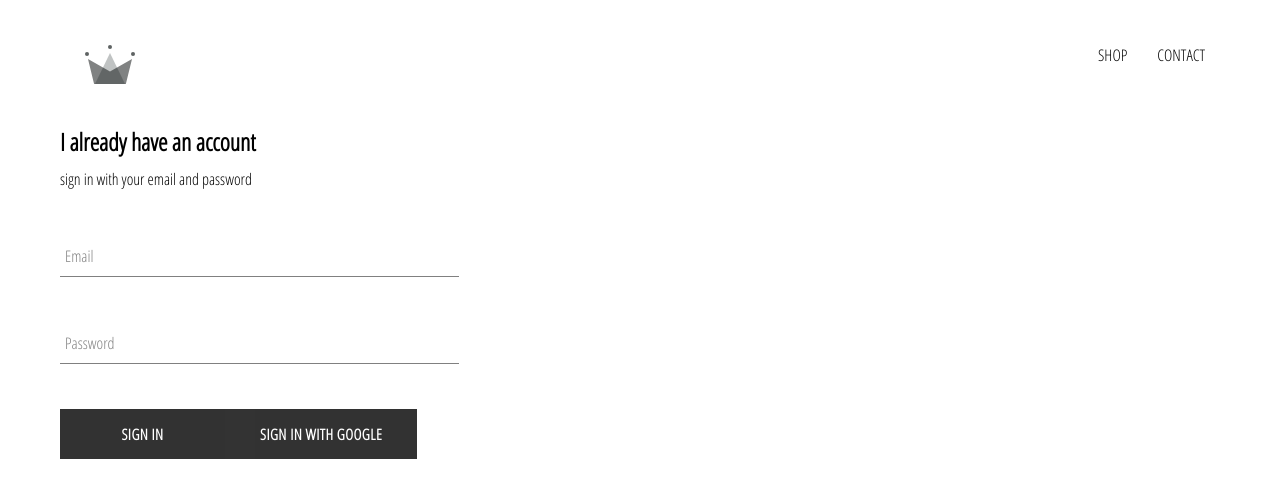
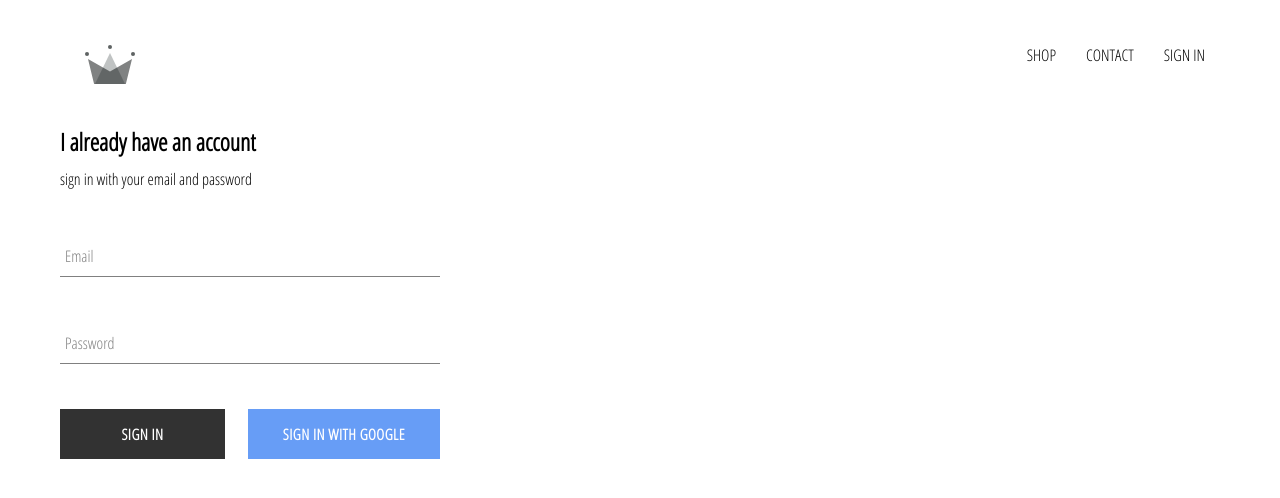
Before and after one commit to ed828a/ecom-cloth-store, a React (Create React App) app: page /signin in a window 1280 px wide. Shown: the top 498 px of the page. Built offline with nearby package versions, Linux system fonts and the light colour scheme; no server answers.

Commit message:
add sign-in and sign-out with google account

```diff
--- a/src/App.css
+++ b/src/App.css
@@ -17,3 +17,7 @@
   font-family: 'Open Sans Condensed';
   padding: 20px 60px;
 }
+
+* {
+  box-sizing: border-box;
+}
--- a/src/App.js
+++ b/src/App.js
@@ -1,23 +1,63 @@
-import React from 'react';
+import React, { Component } from 'react'
 import './App.css';
 import HomePage from './pages/homepage/HomePage';
 import { Switch, Route } from 'react-router-dom'
 import ShopPage from './pages/shoppage/ShopPage';
 import Header from './component/header/Header';
 import SignInSignUp from './component/sign-in-sign-up/SignInSignUp';
+import { auth } from './firebase/firebase.utils'
 
-function App() {
+
+export class App extends Component {
+  constructor(props) {
+    super(props)
+
+    this.state = {
+      currentUser: null
+    }
+  }
+
+  unsubscribeFromAuth = null;
+
+  componentDidMount() {
+    this.unsubscribeFromAuth = auth.onAuthStateChanged((user) => {
+      this.setState({currentUser: user});
+      console.log("user: ", user);
+    })
+  }
+
+  componentWillUnmount(){
+    this.unsubscribeFromAuth();
+  }
+
+  render() {
     return (
       <div className="App">
-      <Header />
+        <Header currentUser={this.state.currentUser} />
         <Switch >
           <Route exact path='/' component={HomePage} />
           <Route exact path='/shop' component={ShopPage} />
           <Route path='/signin' component={SignInSignUp} />
         </Switch>
-
       </div>
-  );
+    )
+  }
 }
 
-export default App;
+export default App
+
+// function App() {
+//   return (
+//     <div className="App">
+//       <Header />
+//       <Switch >
+//         <Route exact path='/' component={HomePage} />
+//         <Route exact path='/shop' component={ShopPage} />
+//         <Route path='/signin' component={SignInSignUp} />
+//       </Switch>
+
+//     </div>
+//   );
+// }
+
+// export default App;
--- a/src/component/custom-button/CustomButton.jsx
+++ b/src/component/custom-button/CustomButton.jsx
@@ -1,12 +1,17 @@
-import React from 'react'
-import './custom-button.scss'
+import React from "react";
+import "./custom-button.scss";
 
-const CustomButton = ({children, ...restProps}) => {
+const CustomButton = ({ children, isGoogleSignIn, ...restProps }) => {
     return (
-        <button className='custom-button' {...restProps} >
+        <button
+            className={`${
+                isGoogleSignIn ? "google-sign-in" : ""
+            } custom-button`}
+            {...restProps}
+        >
             {children}
         </button>
-    )
-}
+    );
+};
 
-export default CustomButton
+export default CustomButton;
--- a/src/component/custom-button/custom-button.scss
+++ b/src/component/custom-button/custom-button.scss
@@ -20,4 +20,14 @@
         color: black;
         border: 1px solid black;
     }
+
+    &.google-sign-in {
+        background-color: #4285f4;
+        color: white;
+
+        &:hover {
+            background-color: #357ae8;
+            border: none;
+        }
+    }
 }
--- a/src/component/header/Header.jsx
+++ b/src/component/header/Header.jsx
@@ -1,21 +1,35 @@
-import React from 'react';
-import {Link} from 'react-router-dom';
-import './header.scss'
-import { ReactComponent as Logo } from '../../assets/logo.svg'; // this is a special syntax in React for importing SVG
+import React from "react";
+import { Link } from "react-router-dom";
+import "./header.scss";
+import { ReactComponent as Logo } from "../../assets/logo.svg"; // this is a special syntax in React for importing SVG
 
-function Header() {
+import { auth } from "../../firebase/firebase.utils";
+
+function Header({ currentUser }) {
     return (
-        <div className='header'>
-            <Link to="/" className='logo-container'>
-                <Logo className='logo' />
+        <div className="header">
+            <Link to="/" className="logo-container">
+                <Logo className="logo" />
             </Link>
             <div className="options">
-                <Link className="option" to="/shop">shop</Link>
-                <Link className="option" to="/shop">contact</Link>
+                <Link className="option" to="/shop">
+                    shop
+                </Link>
+                <Link className="option" to="/shop">
+                    contact
+                </Link>
+                {currentUser ? (
+                    <div className="option" onClick={() => auth.signOut()}>
+                        sign out
+                    </div>
+                ) : (
+                    <Link className="option" to="/signin">
+                        sign in
+                    </Link>
+                )}
             </div>
-
         </div>
-    )
+    );
 }
 
-export default Header
+export default Header;
--- a/src/component/header/header.scss
+++ b/src/component/header/header.scss
@@ -20,13 +20,15 @@
 
     .option {
       padding: 10px 15px;
+      cursor: pointer;
+      text-transform: uppercase;
     }
 
     // to style <Link> tag which is actually <a> tag.
     a {
       text-decoration: none;
       color: black;
-      text-transform: uppercase;
+
     }
   }
 }
--- a/src/component/sign-in/SignIn.jsx
+++ b/src/component/sign-in/SignIn.jsx
@@ -51,10 +51,15 @@
                         handleChange={this.handleChanges}
                         required
                     />
-                    <CustomButton type="submit">sign in</CustomButton>
-                    <CustomButton onClick={signInWithGoogle}>
-                        {" "}sign in with Google{" "}
-                    </CustomButton>
+                    <div className="buttons">
+                        <CustomButton type="submit">sign in</CustomButton>
+                        <CustomButton
+                            onClick={signInWithGoogle}
+                            isGoogleSignIn={true}
+                        >
+                            {" "}sign in with Google{" "}
+                        </CustomButton>
+                    </div>
                 </form>
             </div>
         );
--- a/src/component/sign-in/sign-in.scss
+++ b/src/component/sign-in/sign-in.scss
@@ -1,9 +1,13 @@
 .sign-in {
-    width: 30vw;
+    width: 380px;
     display: flex;
     flex-direction: column;
 
     .title {
         margin: 10px 0;
     }
+    .buttons{
+        display: flex;
+        justify-content: space-between;
+    }
 }
```
Lines whose indentation alone changed are shown as unchanged.
